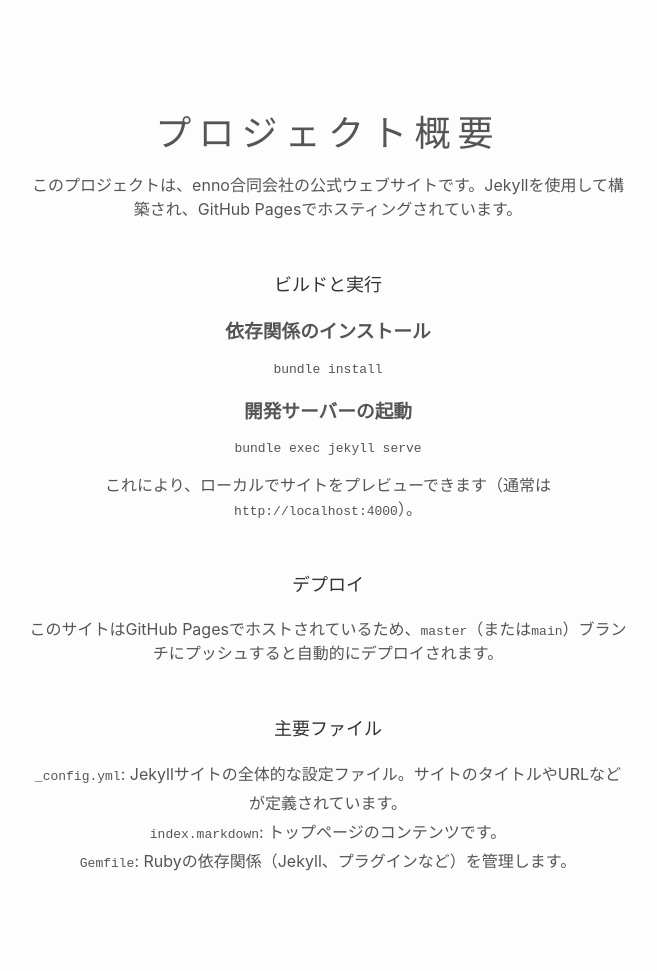
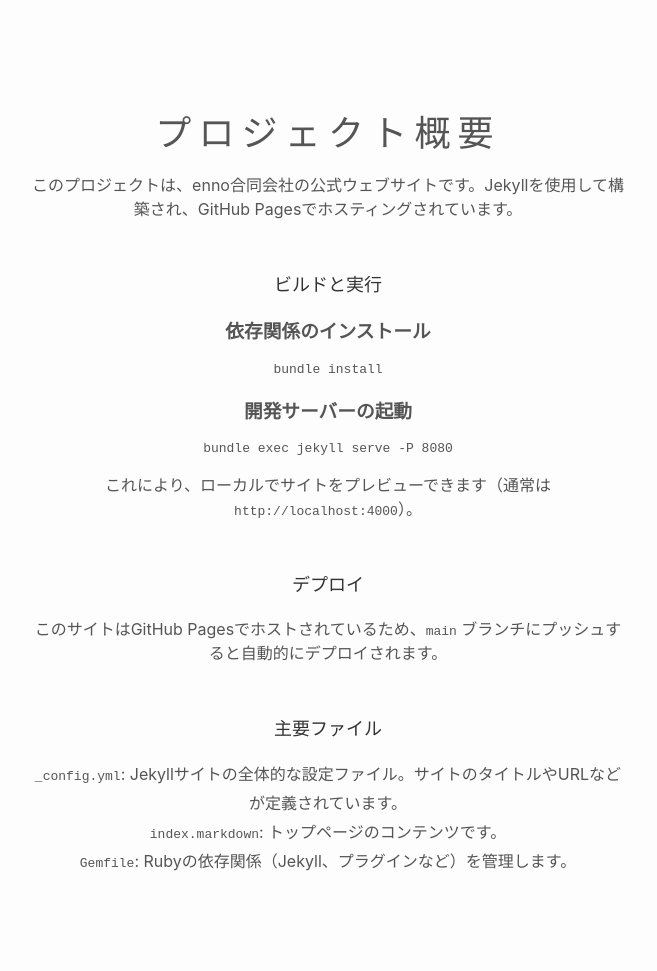
Before and after one commit to komapotter/www.enno-inc.com, a Jekyll site: the page built from GEMINI.md, in a window 1280 px wide. Shown: the whole page, without its empty margins (312-969 px from the left). Built offline with Jekyll 4.4.1, drawn with Linux system fonts in a browser that asks for light colours; our own code applies the rules of GitHub Pages for plain Markdown files.

Commit message:
Update development server command to use port 8080 in GEMINI.md

````diff
--- a/GEMINI.md
+++ b/GEMINI.md
@@ -13,14 +13,14 @@ bundle install
 ### 開発サーバーの起動
 
 ```bash
-bundle exec jekyll serve
+bundle exec jekyll serve -P 8080
 ```
 
 これにより、ローカルでサイトをプレビューできます（通常は `http://localhost:4000`）。
 
 ## デプロイ
 
-このサイトはGitHub Pagesでホストされているため、`master`（または`main`）ブランチにプッシュすると自動的にデプロイされます。
+このサイトはGitHub Pagesでホストされているため、`main` ブランチにプッシュすると自動的にデプロイされます。
 
 ## 主要ファイル
 
````
